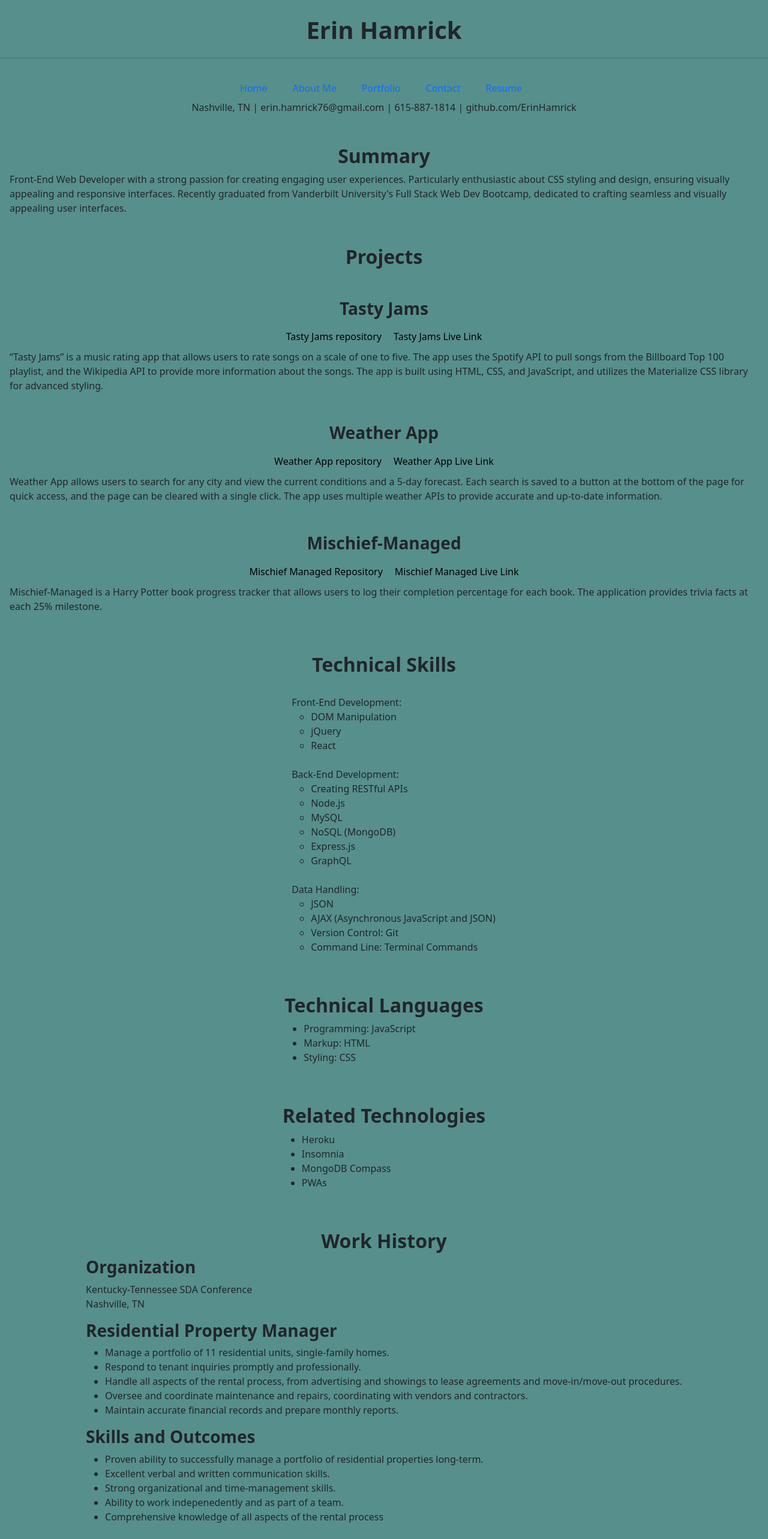
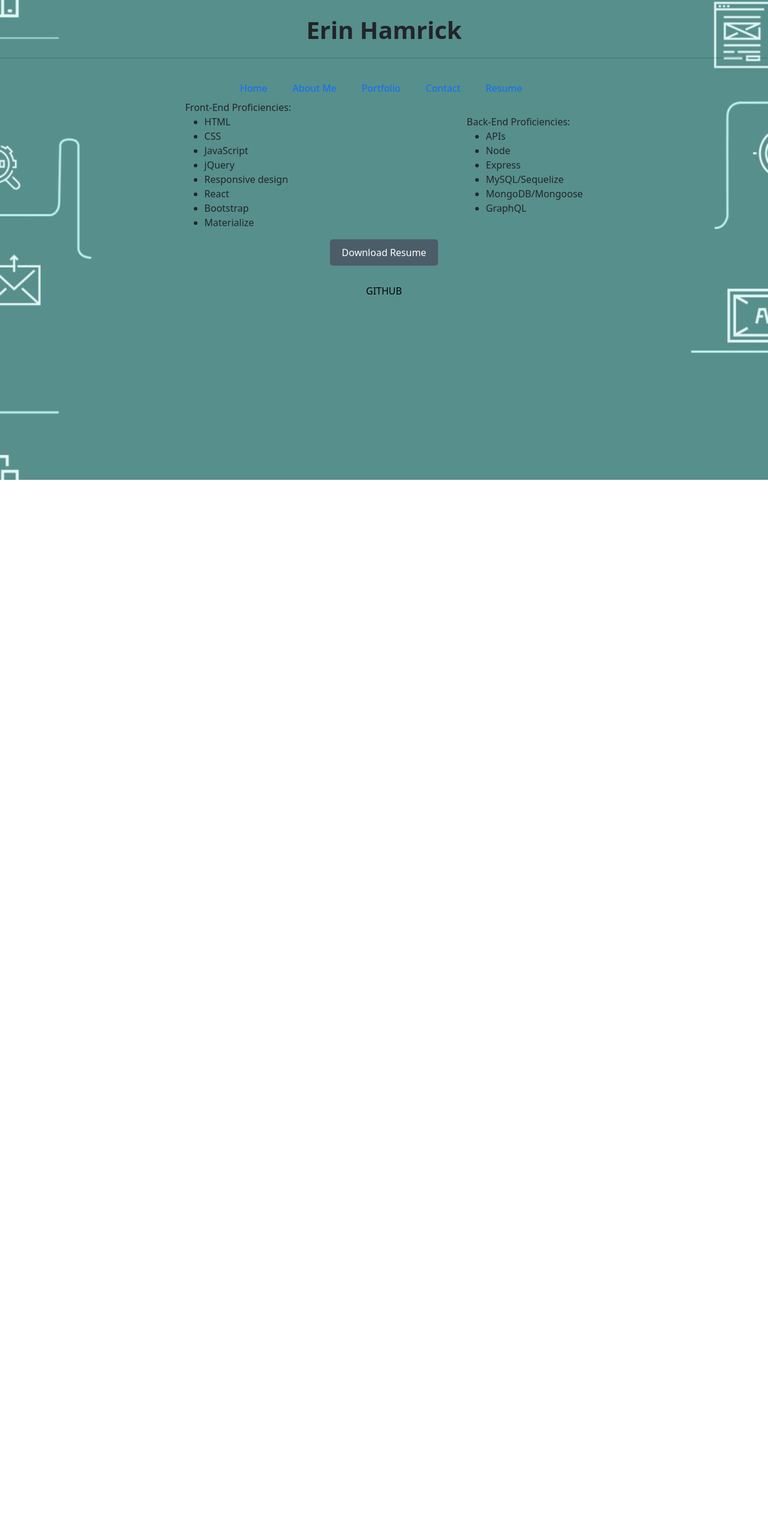
Before and after one commit to ErinHamrick/REACT-portfolio, a React (Vite) app: page /Resume in a window 1280 px wide. Shown: the top 2566 px of the page at 60% size. After the commit the page ends 800 px from the top, so only its background shows below. Built offline with nearby package versions, Linux system fonts and the light colour scheme.

Commit message:
rendered about page and resume page

```diff
--- a/package.json
+++ b/package.json
@@ -16,7 +16,8 @@
     "bootstrap": "^5.3.2",
     "react": "^18.2.0",
     "react-dom": "^18.2.0",
-    "react-router-dom": "^6.18.0"
+    "react-router-dom": "^6.18.0",
+    "react-toastify": "^9.1.3"
   },
   "devDependencies": {
     "@types/react": "^18.2.15",
--- a/src/App.css
+++ b/src/App.css
@@ -67,10 +67,8 @@ footer {
 
 .linksContainer {
 	display: flex;
-
 	justify-content: center;
 	align-items: center;
-
 }
 
 .projectLinks {
@@ -83,3 +81,54 @@ footer {
 .projectLinks:hover {
 	color: rgb(98, 97, 97);
 }
+
+.contactContainer {
+	display: flex;
+	flex-direction: column;
+	justify-content: center;
+	align-items: center;
+	flex-wrap: wrap;
+}
+
+.customInput {
+	background-color: #225b71;
+	color: white;
+}
+
+button,
+textarea,
+input {
+	border-radius: 5px;
+}
+.profContainer {
+	display: flex;
+	justify-content: space-evenly;
+	align-items: center;
+}
+
+.downloadLink {
+	margin-top: auto; /* Adjust the margin as needed to create space between proficiency columns and the download link */
+	text-align: center; /* Center the link within the container */
+}
+
+.downloadLink a {
+	display: inline-block; /* Ensure the link behaves like a block element */
+	padding: 10px 20px; /* Add padding for better visual appearance */
+	background-color: #4b5d69; /* Set background color */
+	color: #fff; /* Set text color */
+	text-decoration: none; /* Remove underlines from the link */
+	border-radius: 5px; /* Add rounded corners */
+	transition: background-color 0.3s ease; /* Smooth transition for background color */
+}
+
+.downloadLink a:hover {
+	background-color: #5b6369; /* Change background color on hover */
+}
+
+/* Optional: Add media query for responsiveness */
+@media (max-width: 768px) {
+	.profContainer {
+		flex-direction: column; /* Stack columns on small screens */
+		height: auto;
+	}
+}
--- a/src/components/Resume.jsx
+++ b/src/components/Resume.jsx
@@ -1,181 +1,47 @@
 // Resume.js
 import React from 'react';
-
 const Resume = () => {
 	return (
-		<div className='resume-container'>
-			{/* <h1 id='myName'>Erin Hamrick</h1> */}
+	<div >
+		<div className='profContainer'>
+		<div>
+			Front-End Proficiencies:
+			<ul>
+				<li>HTML</li>
+				<li>CSS</li>
+				<li>JavaScript</li>
+				<li>jQuery</li>
+				<li>Responsive design</li>
+				<li>React</li>
+				<li>Bootstrap</li>
+				<li>Materialize</li>
+			</ul>
+		</div>
+		<div>
+			Back-End Proficiencies:
+			<ul>
+				<li>APIs</li>
+				<li>Node</li>
+				<li>Express</li>
+				<li>MySQL/Sequelize</li>
+				<li>MongoDB/Mongoose</li>
+				<li>GraphQL</li>
+			</ul>
+		</div>
+		</div>
+		<div>
+		<p className='downloadLink'>
+			<a href="/ErinHamrickResume.pdf" download>
+				Download Resume
+			</a>
+		</p>
+		{/* <p>
+		<Link to='./FullResume'>View Full Resume</Link>
+		</p> */}
 
-			<section>
-				Nashville, TN | erin.hamrick76@gmail.com | 615-887-1814 |
-				github.com/ErinHamrick
-			</section>
-
-			<section>
-				<h2 className='heading'>Summary</h2>
-				Front-End Web Developer with a strong passion for creating engaging
-				user experiences. Particularly enthusiastic about CSS styling and
-				design, ensuring visually appealing and responsive interfaces.
-				Recently graduated from Vanderbilt University's Full Stack Web Dev
-				Bootcamp, dedicated to crafting seamless and visually appealing user
-				interfaces.
-			</section>
-
-			<section>
-				<h2 className='heading'>Projects</h2>
-				<h3 className='heading'>Tasty Jams </h3>
-				<div className='linksContainer'>
-					<a
-						className='projectLinks'
-						href='https://github.com/ErinHamrick/tasty-jams'>
-						Tasty Jams repository
-					</a>{' '}
-					<a
-						className='projectLinks'
-						href='https://erinhamrick.github.io/tasty-jams/'>
-						Tasty Jams Live Link
-					</a>
-				</div>
-				<p>
-					“Tasty Jams” is a music rating app that allows users to rate
-					songs on a scale of one to five. The app uses the Spotify API to
-					pull songs from the Billboard Top 100 playlist, and the Wikipedia
-					API to provide more information about the songs. The app is built
-					using HTML, CSS, and JavaScript, and utilizes the Materialize CSS
-					library for advanced styling.
-				</p>
-				<h3 className='heading'>Weather App </h3>
-				<div className='linksContainer'>
-					<a
-						className='projectLinks'
-						href='https://github.com/ErinHamrick/WeatherApp'>
-						{' '}
-						Weather App repository
-					</a>{' '}
-					<a
-						className='projectLinks'
-						href='https://erinhamrick.github.io/WeatherApp/'>
-						Weather App Live Link
-					</a>
-				</div>
-				<p>
-					Weather App allows users to search for any city and view the
-					current conditions and a 5-day forecast. Each search is saved to
-					a button at the bottom of the page for quick access, and the page
-					can be cleared with a single click. The app uses multiple weather
-					APIs to provide accurate and up-to-date information.{' '}
-				</p>
-				<h3 className='heading'>Mischief-Managed</h3>
-
-				<div className='linksContainer'>
-					<a
-						className='projectLinks'
-						href='github.com/joseph-s-foster/Mischief-Managed'>
-						Mischief Managed Repository
-					</a>{' '}
-					<a
-						className='projectLinks'
-						href='https://mischief-managed-04c91ebdf0c9.herokuapp'>
-						Mischief Managed Live Link
-					</a>
-				</div>
-				<p>
-					Mischief-Managed is a Harry Potter book progress tracker that
-					allows users to log their completion percentage for each book.
-					The application provides trivia facts at each 25% milestone.
-				</p>
-			</section>
-
-			<section>
-				<h2 className='heading'>Technical Skills</h2>
-				<br />
-				<ul>
-					Front-End Development:{' '}
-					<ul>
-						<li> DOM Manipulation</li> <li>jQuery </li> <li>React</li>
-					</ul>
-					<br />
-					Back-End Development:{' '}
-					<ul>
-						<li>Creating RESTful APIs </li> <li>Node.js </li>{' '}
-						<li>MySQL </li>
-						<li>NoSQL (MongoDB) </li>
-						<li>Express.js </li>
-						<li>GraphQL</li>
-					</ul>
-					<br />
-					Data Handling:
-					<ul>
-						<li>JSON </li>{' '}
-						<li>AJAX (Asynchronous JavaScript and JSON) </li>{' '}
-						<li>Version Control: Git </li>{' '}
-						<li>Command Line: Terminal Commands </li>
-					</ul>
-				</ul>
-			</section>
-
-			<section>
-				<h2 className='heading'>Technical Languages</h2>
-				<ul>
-					<li>Programming: JavaScript</li>
-					<li>Markup: HTML</li>
-					<li>Styling: CSS</li>
-				</ul>
-			</section>
-
-			<section>
-				<h2 className='heading'>Related Technologies</h2>
-				<ul>
-					<li>Heroku</li>
-					<li>Insomnia</li>
-					<li>MongoDB Compass</li>
-					<li>PWAs</li>
-				</ul>
-			</section>
-
-			<section>
-				<h2 className='heading'>Work History</h2>
-				<h3 className='subHeading'>Organization</h3>
-				<p>
-					Kentucky-Tennessee SDA Conference <br />
-					Nashville, TN
-				</p>
-				<h3 className='subHeading'>Residential Property Manager</h3>
-				<ul>
-					<li>
-						Manage a portfolio of 11 residential units, single-family
-						homes.
-					</li>
-					<li>Respond to tenant inquiries promptly and professionally.</li>
-					<li>
-						Handle all aspects of the rental process, from advertising and
-						showings to lease agreements and move-in/move-out procedures.
-					</li>
-					<li>
-						Oversee and coordinate maintenance and repairs, coordinating
-						with vendors and contractors.
-					</li>
-					<li>
-						Maintain accurate financial records and prepare monthly
-						reports.
-					</li>
-				</ul>
-				<h3 className='subHeading'>Skills and Outcomes</h3>
-				<ul>
-					<li>
-						Proven ability to successfully manage a portfolio of
-						residential properties long-term.
-					</li>
-					<li>Excellent verbal and written communication skills.</li>
-					<li>Strong organizational and time-management skills.</li>
-					<li>Ability to work indepenedently and as part of a team.</li>
-					<li>
-						Comprehensive knowledge of all aspects of the rental process
-					</li>
-				</ul>
-			</section>
 		</div>
-	);
+	</div>
+	)
 };
 
 export default Resume;
--- a/src/pages/Home.jsx
+++ b/src/pages/HomePage.jsx
@@ -1,7 +1,7 @@
 import React from 'react';
 import About from './About';
 
-function Home() {
+function HomePage() {
 	return (
 		<div>
 			<About />
@@ -10,4 +10,4 @@ function Home() {
 	);
 }
 
-export default Home;
+export default HomePage;
--- a/src/pages/Resume.jsx
+++ b/src/pages/ResumePage.jsx
@@ -1,6 +1,6 @@
 // Resume.jsx
 import React from 'react';
-import Resume from './Resume'; // Make sure to import your Resume component
+import Resume from '../components/Resume';
 
 const ResumePage = () => {
 	return (
```
Also changed, not shown: src/App.jsx (+0 -38 lines), src/components/Contact.jsx (added, +80 -0 lines), src/pages/ContactPage.jsx (added, +14 -0 lines), src/pages/Contact.jsx (deleted), src/pages/Portfolio.jsx (deleted), src/pages/PortfolioPage.jsx (added), 2 other files (tests, documents, lock files or other folders). Lines whose indentation alone changed are shown as unchanged.
